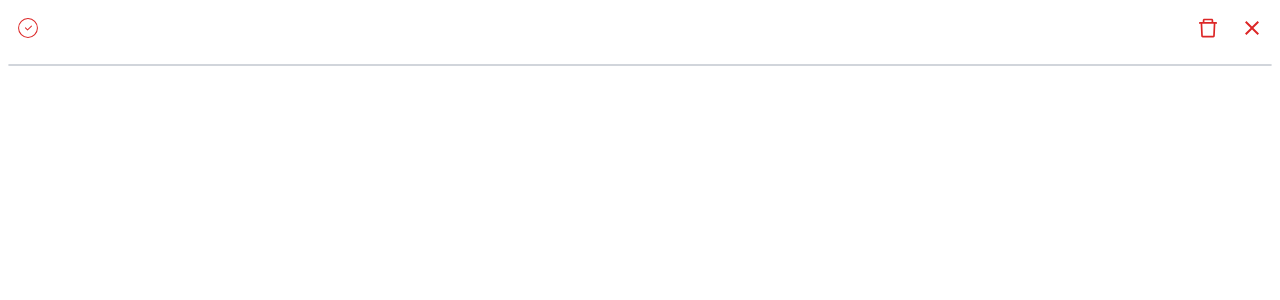
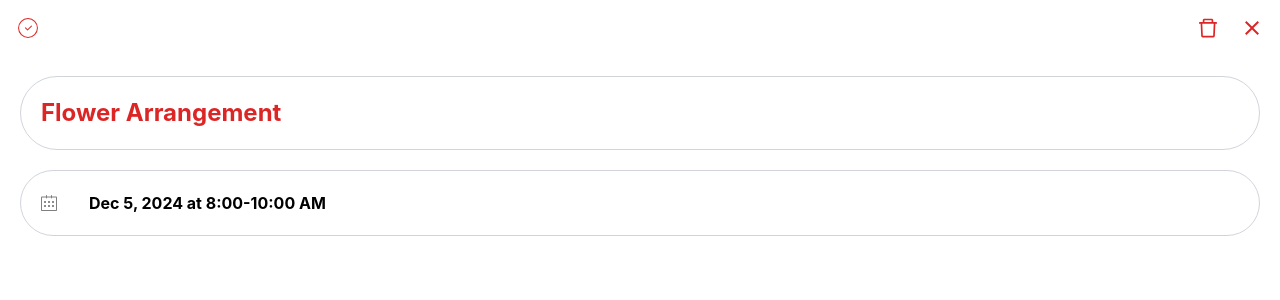
Before and after one commit to saikiran76/CommentsModal, a React (Create React App) app: page / in a window 1280 px wide. Shown: the top 300 px of the page. Built offline with nearby package versions, Linux system fonts and the light colour scheme.

Commit message:
added props to the comp

```diff
--- a/src/App.js
+++ b/src/App.js
@@ -6,7 +6,8 @@ function App() {
   return (
     <div className="App">
       <NavBar/>
-      <Timeline/>
+      <Timeline visibility={false} value={"Flower Arrangement"} color={"text-red-600"} size={"text-2xl"} />
+      <Timeline visibility={true} value={"Dec 5, 2024 at 8:00-10:00 AM"} size={"text-base"}/>
     </div>
   );
 }
--- a/src/components/Timeline.js
+++ b/src/components/Timeline.js
@@ -2,9 +2,9 @@ import { SlCalender } from "react-icons/sl";
 
 const Timeline = ({color, size, value, visibility}) =>{
     return(
-        <div className="flex items-center border-gray-300 border-l border-r border-t border-b rounded-3xl m-2">
+        <div className="flex items-center border-gray-300 border-l border-r border-t border-b rounded-[2.5rem] m-5 p-1">
             <div className={`m-4 ${!visibility ? 'hidden' : 'block'}`}><SlCalender style={{color:"gray"}}/></div>
-            <h1 className={`font-bold ${color} ${size}`}>{value}</h1>
+            <h1 className={`font-bold m-4 ${color} ${size}`}>{value}</h1>
 
         </div>
 
```
